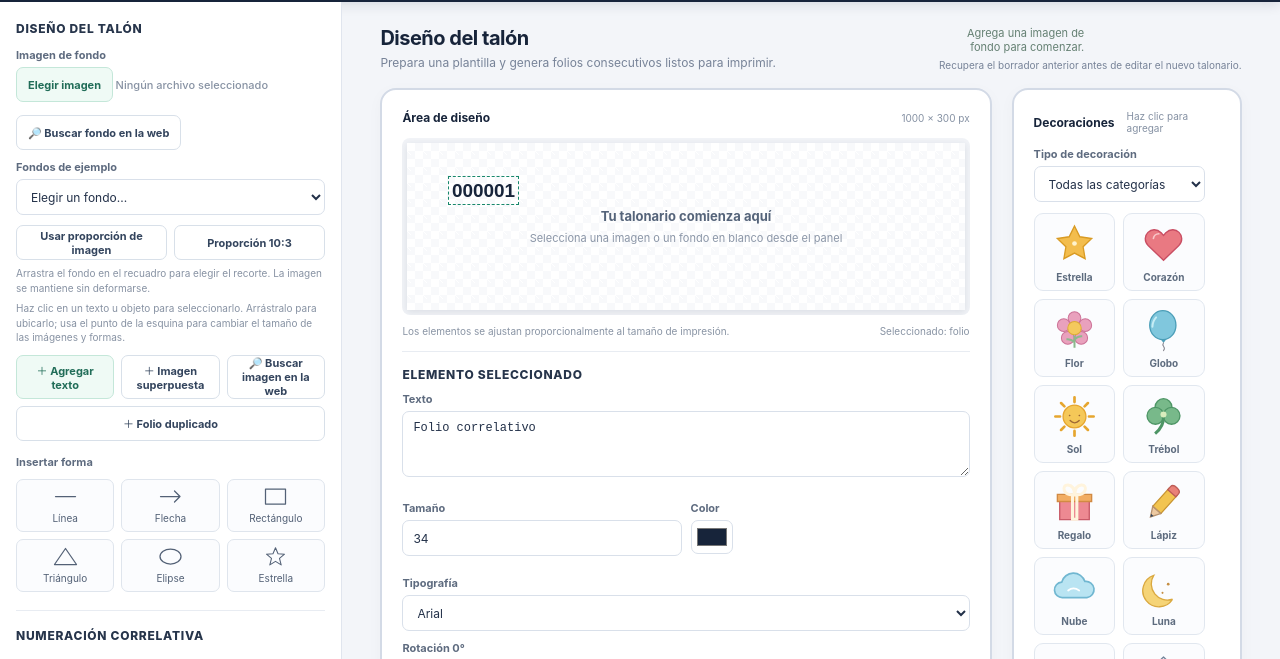
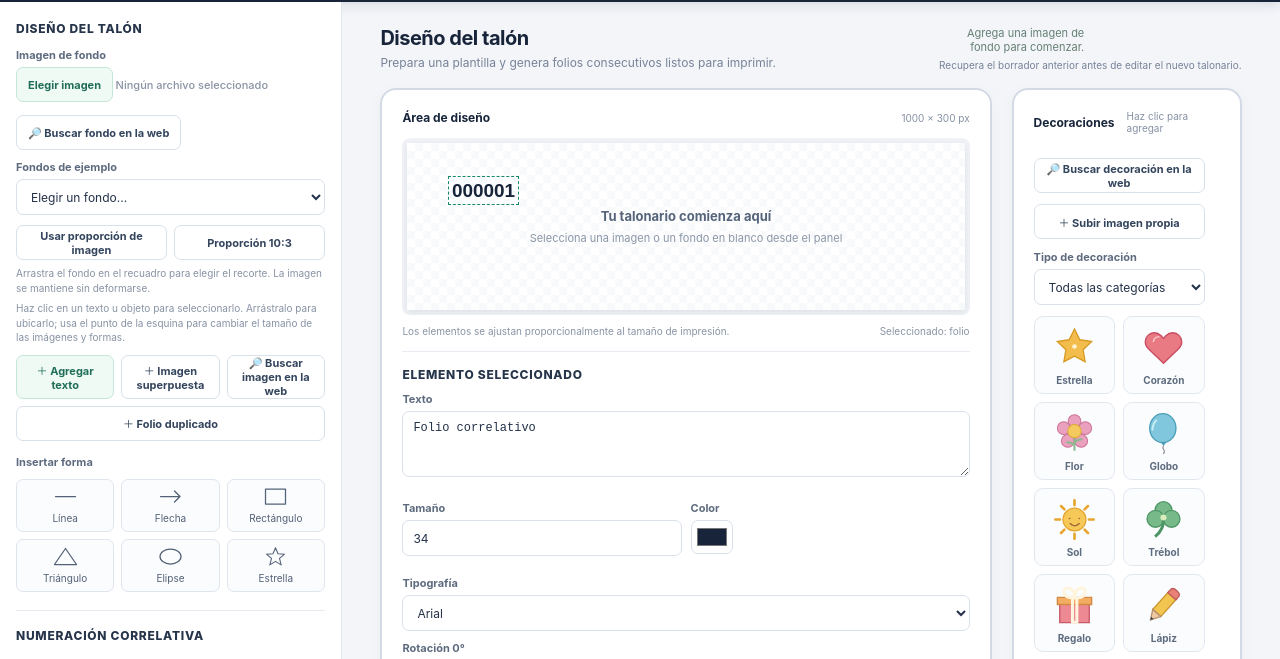
Before and after one commit to leivaroberto/AppTalonario, a plain HTML site: page index.html in a window 1280 px wide. Shown: the part 64-723 px from the top of the page. Drawn offline with Linux system fonts and the light colour scheme.

Commit message:
Add files via upload

```diff
--- a/index.html
+++ b/index.html
@@ -394,6 +394,7 @@
     .decor-item:hover { transform: translateY(-1px); border-color: #9dc9b8; background: #f2faf6; }
     .decor-item img { width: 43px; height: 43px; object-fit: contain; }
     .decor-search, .decor-upload { width: 100%; margin-top: 11px; }
+    .decor-upload { margin-bottom: 11px; }
     .decor-hint { margin: 9px 0 0; color: #8490a2; font-size: 10px; line-height: 1.45; }
 
     #print-root { display: none; }
@@ -696,6 +697,8 @@
         </div>
         <aside class="work-card decor-panel" aria-label="Biblioteca de decoraciones">
           <div class="card-head"><strong>Decoraciones</strong><span>Haz clic para agregar</span></div>
+          <button class="btn decor-search" id="search-web-decorations" type="button">🔎 Buscar decoración en la web</button>
+          <button class="btn decor-upload" id="decoration-upload" type="button">＋ Subir imagen propia</button>
           <label class="field decor-filter">
             <span>Tipo de decoración</span>
             <select id="decoration-category">
@@ -713,8 +716,6 @@
             </select>
           </label>
           <div id="decoration-grid" class="decor-grid"></div>
-          <button class="btn decor-search" id="search-web-decorations" type="button">🔎 Buscar decoración en la web</button>
-          <button class="btn decor-upload" id="decoration-upload" type="button">＋ Subir imagen propia</button>
           <p class="decor-hint">Haz clic en una decoración para agregarla; luego arrástrala para ubicarla y usa el tirador para ajustar su tamaño.</p>
         </aside>
       </div>
```
